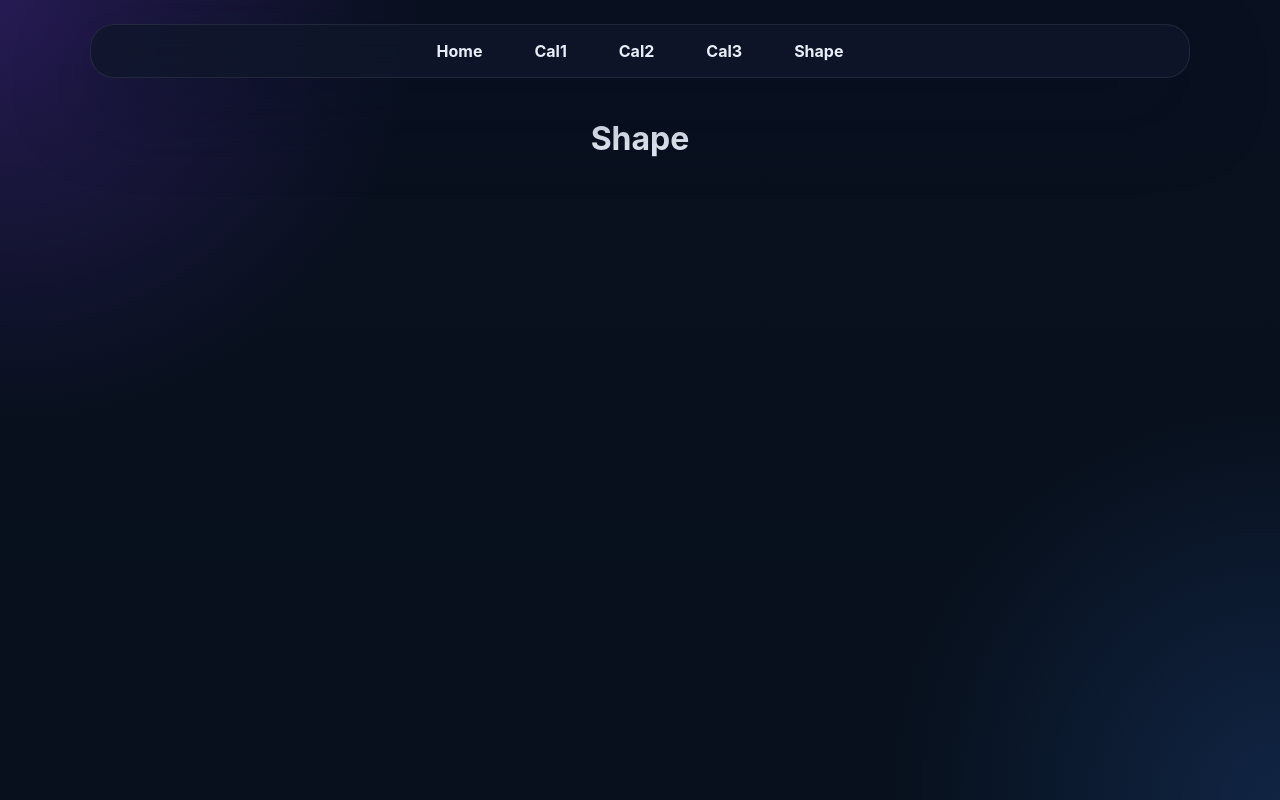
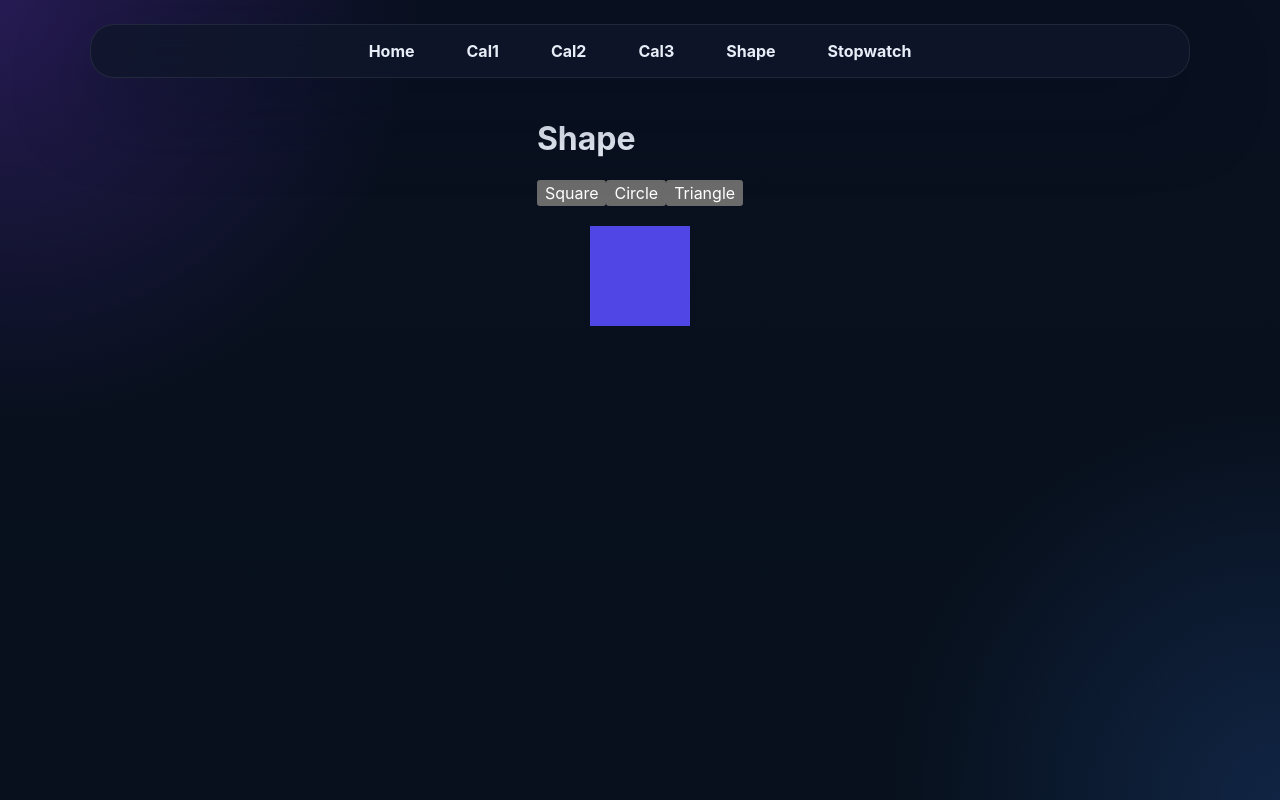
Before and after one commit to dhruvinviru/statetasks, a React (Create React App) app: page /Shape in a window 1280 px wide. Built offline with nearby package versions, Linux system fonts and the light colour scheme.

Commit message:
timer task work

```diff
--- a/src/App.css
+++ b/src/App.css
@@ -425,3 +425,28 @@ input {
     align-items: flex-start;
   }
 }
+
+.square {
+  background-color: #4f46e5;
+  width: 100px;
+  height: 100px;
+  margin: 20px auto;
+}
+.circle {
+  background-color: #4f46e5;
+  width: 100px;
+  height: 100px;
+  margin: 20px auto;
+  border-radius: 50%;
+}
+.triangle {
+  width: 0;
+  height: 0;
+  border-left: 50px solid transparent;
+  border-right: 50px solid transparent;
+  border-bottom: 100px solid #4f46e5;
+  margin: 20px auto;
+  border-bottom-color: #4f46e5;
+  border-bottom-width: 100px;
+  border-bottom-style: solid;
+}
--- a/src/App.js
+++ b/src/App.js
@@ -7,6 +7,7 @@ import Cal1 from './component/Cal1';
 import Cal2 from './component/Cal2';
 import Cal3 from './component/Cal3';
 import Shape from './component/Shape';
+import Stopwatch from './component/Stopwatch';
 
 const menuItems = [
   { name: 'Home', path: '/' },
@@ -14,6 +15,7 @@ const menuItems = [
   { name: 'Cal2', path: '/Cal2' },
   { name: 'Cal3', path: '/Cal3' },
   { name: 'Shape', path: '/Shape' },
+  { name: 'Stopwatch', path: '/Stopwatch' },
 ];
 
 function App() {
@@ -26,6 +28,7 @@ function App() {
         <Route path="/Cal2" element={<Cal2 />} />
         <Route path="/Cal3" element={<Cal3 />} />
         <Route path="/Shape" element={<Shape />} />
+        <Route path="/Stopwatch" element={<Stopwatch />} />
       </Routes>
       <Analytics />
     </div>
--- a/src/component/Shape.jsx
+++ b/src/component/Shape.jsx
@@ -1,10 +1,30 @@
-import React from 'react'
+import React,{useState} from 'react'
 
 function Shape() {
+  const [shape, setShape] = useState('square');
+  const printshapes = () =>{
+    if(shape === 'square') {
+      return <p className='square'></p>
+    }
+    if(shape === 'circle') {
+      return <p className='circle'></p>
+    }
+    if(shape === 'triangle') {
+      return <p className='triangle'></p>
+    }
+  }
   return (
     <div>
         <div>
             <h1>Shape</h1>
+        </div>
+        <div>
+            <button onClick={() => setShape('square')}>Square</button>
+            <button onClick={() => setShape('circle')}>Circle</button>
+            <button onClick={() => setShape('triangle')}>Triangle</button>
+        </div>
+        <div>
+          {printshapes()}
         </div>
     </div>
 
--- /dev/null
+++ b/src/component/Stopwatch.jsx
@@ -0,0 +1,58 @@
+import React, { useState } from 'react'
+
+function Stopwatch() {
+    const [time, setTime] = useState(0);
+    let m = 0, ms = 0, h = 0, s = 0, cnt;
+    const start = () => {
+        cnt = setInterval(() => {
+            ms++;
+            if (ms === 99) {
+                s++;
+                ms = 1;
+            }
+            if (s === 60) {
+                m++;
+                s = 0;
+            }
+            if (m === 60) {
+                h++;
+                m = 0;
+            }
+            display();
+        }, 10)
+    }
+    const stop = () => {
+        clearTimeout(cnt)
+        display()
+    }
+
+    const reset = () => {
+        m = 0
+        ms = 0
+        h = 0
+        s = 0
+        clearTimeout(cnt)
+        display()
+    }
+
+    const display = () => {
+        setTime(`${h}:${m}:${s}:${ms}`)
+    }
+    return (
+        <div>
+            <div>
+                <h1>Stopwatch</h1>
+            </div>
+            <div>
+                <button onClick={start}>Start</button>
+                <button onClick={stop}>Stop</button>
+                <button onClick={reset}>Reset</button>
+            </div>
+            <div>
+                <p id="disp">{time}</p>
+            </div>
+        </div>
+    )
+}
+
+export default Stopwatch
```
